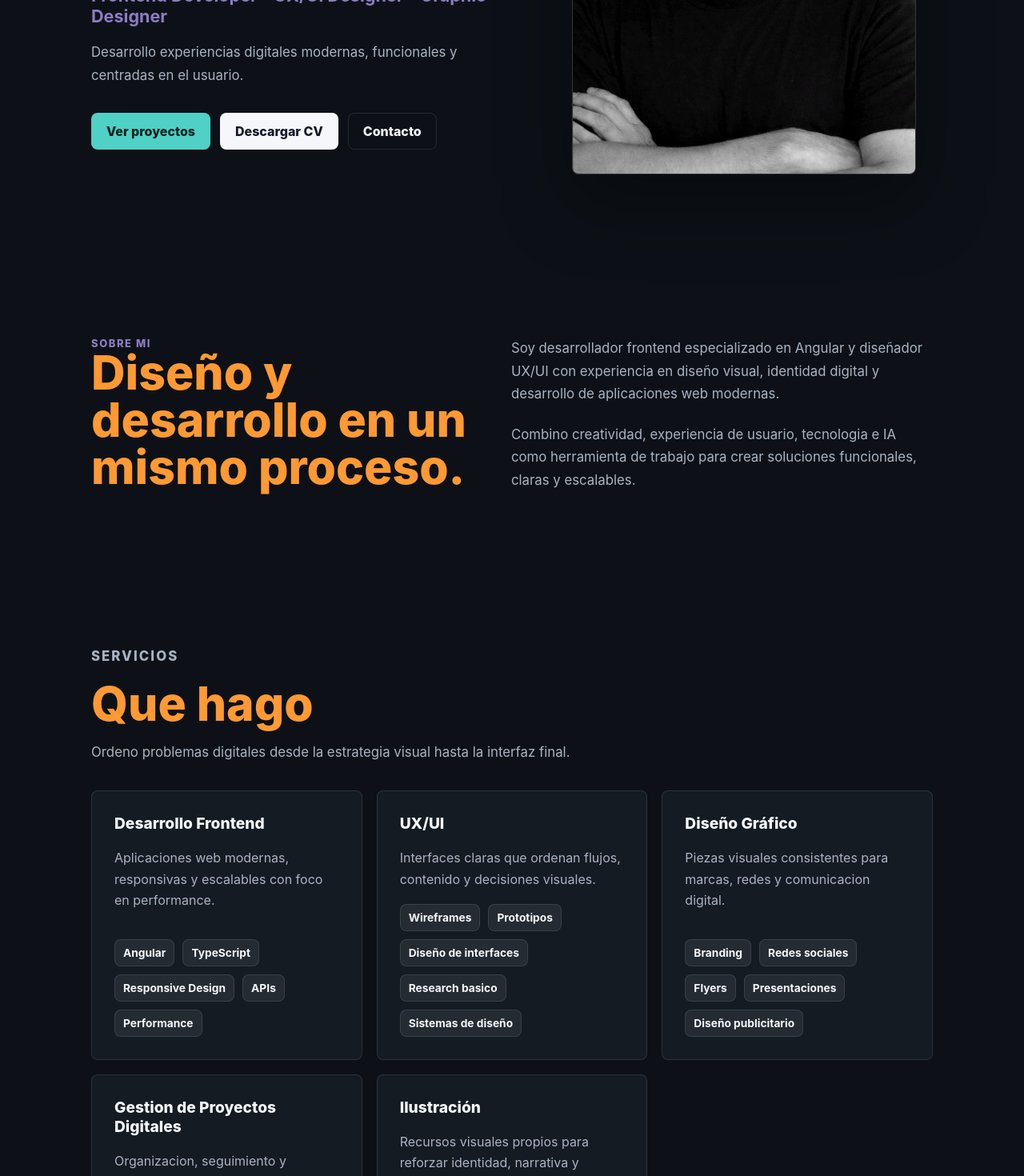
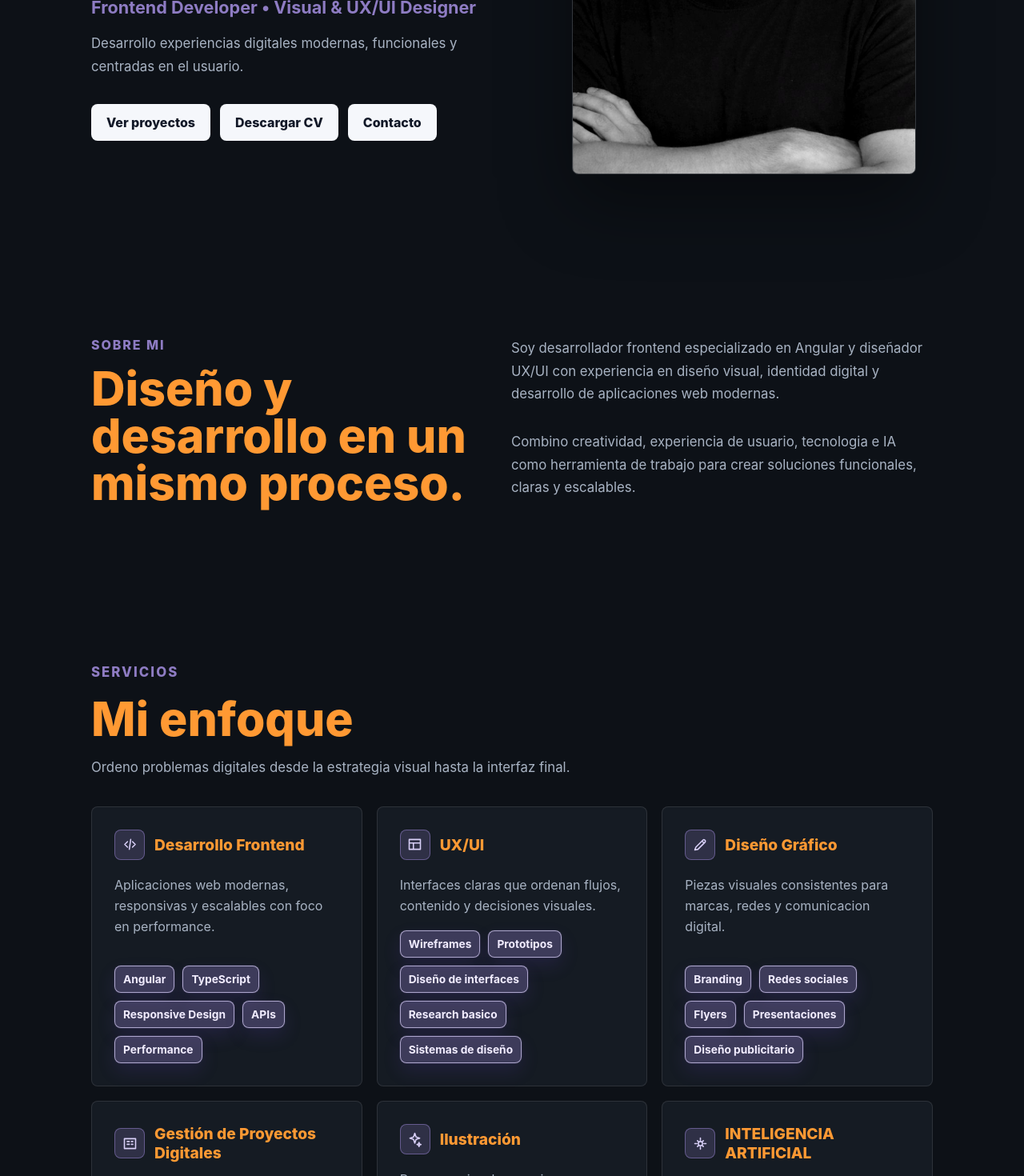
Before and after one commit to santiagodiazpace/portfolio, an Angular app in the folder santiago-web/: page / in a window 1280 px wide. Shown: the part 480-1950 px from the top of the page at 80% size. Built offline with nearby package versions, Linux system fonts and the light colour scheme.

Commit message:
Cambios estéticos

```diff
--- a/santiago-web/src/app/app.component.css
+++ b/santiago-web/src/app/app.component.css
@@ -110,8 +110,8 @@ main {
 }
 
 .eyebrow {
-  color: var(--subtitle);
-  font-size: 13px;
+  color: var(--subtitle)!important;
+  font-size: 16px;
   font-weight: 800;
   letter-spacing: 0.12em;
   text-transform: uppercase;
@@ -185,12 +185,14 @@ h3 {
 }
 
 .button:hover {
+  background: #FF9933;
+  color: var(--ink);
   transform: translateY(-2px);
 }
 
 .primary {
-  background: var(--accent);
-  color: #06211f;
+  background: var(--text);
+  color: var(--ink);
 }
 
 .secondary {
@@ -199,8 +201,8 @@ h3 {
 }
 
 .ghost {
-  border-color: var(--line);
-  color: var(--text);
+  background: var(--text);
+  color: var(--ink);
 }
 
 .full {
@@ -231,6 +233,11 @@ h3 {
   display: grid;
   gap: 48px;
   grid-template-columns: 0.95fr 1.05fr;
+}
+
+#sobre-mi h2,
+#experiencia h2 {
+  margin-top: 16px;
 }
 
 .text-stack {
@@ -278,6 +285,36 @@ h3 {
   padding: 28px;
 }
 
+.service-title {
+  align-items: center;
+  color: #FF9933;
+  display: flex;
+  gap: 12px;
+}
+
+.service-icon {
+  align-items: center;
+  background: rgba(142, 124, 195, 0.22);
+  border: 1px solid rgba(142, 124, 195, 0.58);
+  border-radius: 8px;
+  color: #d8cff7;
+  display: inline-flex;
+  flex: 0 0 auto;
+  height: 38px;
+  justify-content: center;
+  width: 38px;
+}
+
+.service-icon svg {
+  fill: none;
+  height: 21px;
+  stroke: currentColor;
+  stroke-linecap: round;
+  stroke-linejoin: round;
+  stroke-width: 1.8;
+  width: 21px;
+}
+
 .service-card p,
 .project-body p,
 .timeline-item p {
@@ -298,10 +335,11 @@ h3 {
 
 .tag-list span,
 .tech-list span {
-  background: rgba(255, 255, 255, 0.07);
-  border: 1px solid var(--line);
+  background: rgba(142, 124, 195, 0.34);
+  border: 1px solid rgba(216, 207, 247, 0.72);
   border-radius: 8px;
-  color: var(--text);
+  color: #f1ecff;
+  box-shadow: 0 0 0 1px rgba(142, 124, 195, 0.14), 0 10px 22px rgba(100, 68, 192, 0.16);
   font-size: 0.86rem;
   font-weight: 700;
   padding: 8px 10px;
@@ -312,7 +350,7 @@ h3 {
 }
 
 .tech-list span {
-  background: var(--panel-soft);
+  background: rgba(142, 124, 195, 0.38);
   font-size: 0.94rem;
   padding: 12px 14px;
 }
--- a/santiago-web/src/app/app.component.html
+++ b/santiago-web/src/app/app.component.html
@@ -13,7 +13,7 @@
     <div class="hero-copy">
       <p class="eyebrow">Portfolio online</p>
       <h1>Santiago Diaz&nbsp;Pace</h1>
-      <p class="headline">Frontend Developer &bull; UX/UI Designer &bull; Graphic Designer</p>
+      <p class="headline">Frontend Developer &bull; Visual & UX/UI Designer </p>
       <p class="intro">Desarrollo experiencias digitales modernas, funcionales y centradas en el usuario.</p>
       <div class="hero-actions">
         <a class="button primary" href="#proyectos">Ver proyectos</a>
@@ -45,13 +45,37 @@
   <section id="servicios" class="section">
     <div class="section-heading">
       <p class="eyebrow services-eyebrow">Servicios</p>
-      <h2>Que hago</h2>
+      <h2>Mi enfoque</h2>
       <p>Ordeno problemas digitales desde la estrategia visual hasta la interfaz final.</p>
     </div>
     <div class="service-grid">
       @for (service of services; track service.title) {
         <article class="service-card">
-          <h3>{{ service.title }}</h3>
+          <h3 class="service-title">
+            <span class="service-icon" aria-hidden="true">
+              @switch (service.icon) {
+                @case ('code') {
+                  <svg viewBox="0 0 24 24"><path d="M8.5 8 4.5 12l4 4M15.5 8l4 4-4 4M13 5l-2 14"/></svg>
+                }
+                @case ('layout') {
+                  <svg viewBox="0 0 24 24"><path d="M4 5h16v14H4zM4 10h16M10 10v9"/></svg>
+                }
+                @case ('pen') {
+                  <svg viewBox="0 0 24 24"><path d="M4 20l4.5-1 10-10a2.1 2.1 0 0 0-3-3l-10 10L4 20zM14.5 7.5l2 2"/></svg>
+                }
+                @case ('kanban') {
+                  <svg viewBox="0 0 24 24"><path d="M4 5h16v14H4zM8 9h3M8 13h3M14 9h2M14 13h2"/></svg>
+                }
+                @case ('spark') {
+                  <svg viewBox="0 0 24 24"><path d="M12 3l1.8 5.2L19 10l-5.2 1.8L12 17l-1.8-5.2L5 10l5.2-1.8L12 3zM18 16l.8 2.2L21 19l-2.2.8L18 22l-.8-2.2L15 19l2.2-.8L18 16z"/></svg>
+                }
+                @case ('ai') {
+                  <svg viewBox="0 0 24 24"><path d="M12 4v3M12 17v3M4 12h3M17 12h3M7.8 7.8l2.1 2.1M14.1 14.1l2.1 2.1M16.2 7.8l-2.1 2.1M9.9 14.1l-2.1 2.1M9 12a3 3 0 1 0 6 0 3 3 0 0 0-6 0z"/></svg>
+                }
+              }
+            </span>
+            {{ service.title }}
+          </h3>
           <p>{{ service.description }}</p>
           <div class="tag-list">
             @for (item of service.items; track item) {
--- a/santiago-web/src/app/app.component.ts
+++ b/santiago-web/src/app/app.component.ts
@@ -11,29 +11,40 @@ export class AppComponent {
 
   services = [
     {
+      icon: 'code',
       title: 'Desarrollo Frontend',
       description: 'Aplicaciones web modernas, responsivas y escalables con foco en performance.',
       items: ['Angular', 'TypeScript', 'Responsive Design', 'APIs', 'Performance']
     },
     {
+      icon: 'layout',
       title: 'UX/UI',
       description: 'Interfaces claras que ordenan flujos, contenido y decisiones visuales.',
       items: ['Wireframes', 'Prototipos', 'Diseño de interfaces', 'Research basico', 'Sistemas de diseño']
     },
     {
+      icon: 'pen',
       title: 'Diseño Gráfico',
       description: 'Piezas visuales consistentes para marcas, redes y comunicacion digital.',
       items: ['Branding', 'Redes sociales', 'Flyers', 'Presentaciones', 'Diseño publicitario']
     },
     {
-      title: 'Gestion de Proyectos Digitales',
+      icon: 'kanban',
+      title: 'Gestión de Proyectos Digitales',
       description: 'Organizacion, seguimiento y coordinacion de proyectos para avanzar con foco y claridad.',
       items: ['Planificación', 'Priorización', 'Backlog', 'Trabajo ágil', 'Comunicación']
     },
     {
+      icon: 'spark',
       title: 'Ilustración',
       description: 'Recursos visuales propios para reforzar identidad, narrativa y personalidad de marca.',
       items: ['Ilustración digital', 'Personajes', 'Iconografia', 'Composiciones', 'Assets visuales']
+    },
+    {
+      icon: 'ai',
+      title: 'INTELIGENCIA ARTIFICIAL',
+      description: 'Uso IA como herramienta para acelerar procesos, explorar soluciones y potenciar productos digitales.',
+      items: ['Prompts', 'Automatizacion', 'Ideacion', 'Analisis', 'Flujos con IA']
     }
   ];
 
@@ -75,7 +86,7 @@ export class AppComponent {
       company: '7ideas',
       role: 'Frontend Developer / UX/UI / PM',
       period: 'Actualidad',
-      tasks: ['Desarrollo Angular', 'Diseño UX/UI', 'Gestion de proyectos', 'Trabajo agil']
+      tasks: ['Desarrollo Angular', 'Diseño UX/UI', 'Gestión de proyectos', 'Trabajo ágil']
     },
     {
       company: 'MOI Diseño',
```
